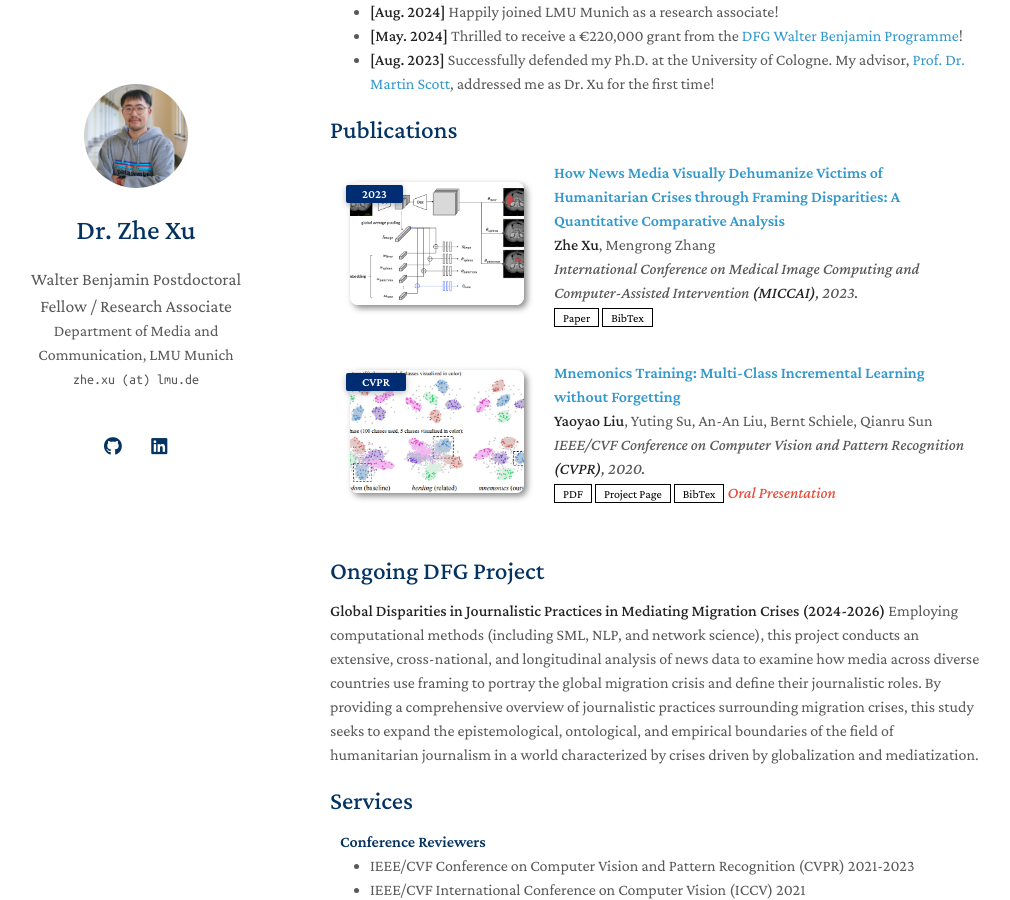
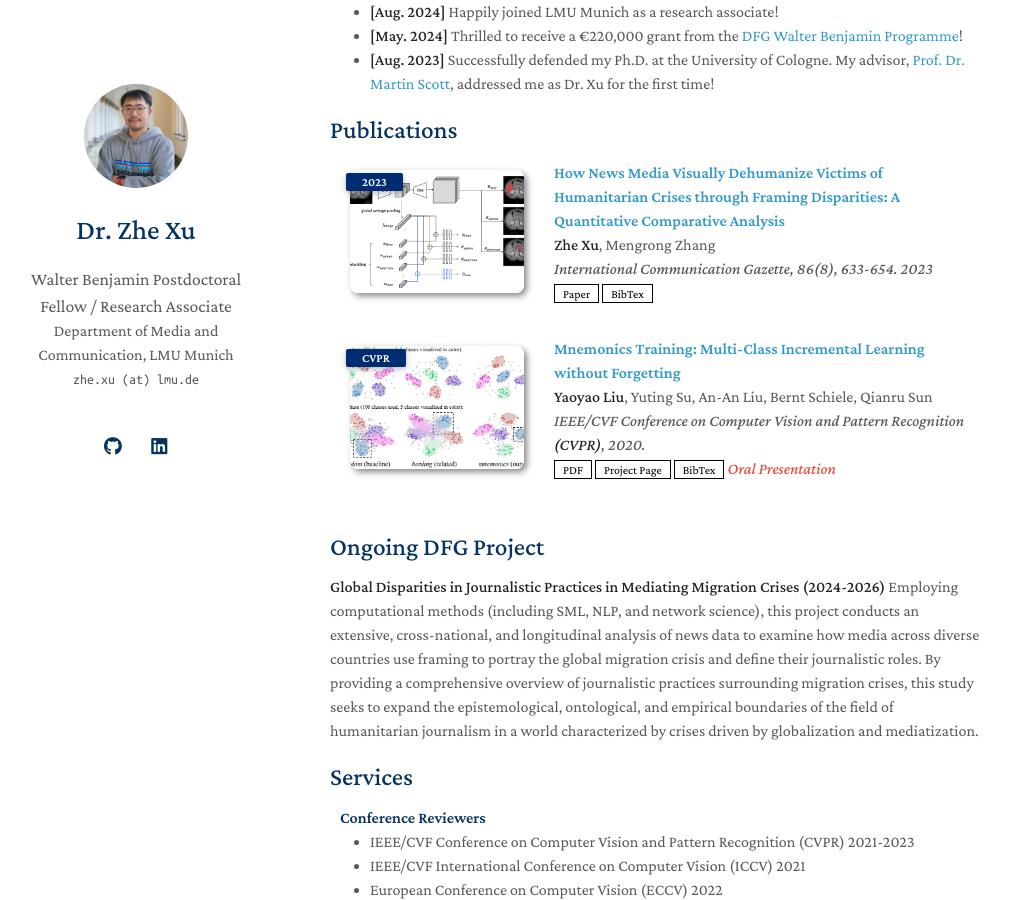
Before and after one commit to zhexuphd/home, a Jekyll site: the page built from index.md, in a window 1280 px wide and 900 px high, scrolled down 1082 px. Shown: the whole window, without its empty margins (140-1150 px from the left). Built offline with Jekyll 4.4.1, drawn with Linux system fonts in a browser that asks for light colours; a style sheet for code colours, icons or effects is not loaded; our own code applies the rules of GitHub Pages for plain Markdown files.

Commit message:
Update publications.yml

```diff
--- a/_data/publications.yml
+++ b/_data/publications.yml
@@ -3,7 +3,7 @@
   - title: "How News Media Visually Dehumanize Victims of Humanitarian Crises through Framing Disparities: A Quantitative Comparative Analysis"
     authors: <strong>Zhe Xu</strong>, Mengrong Zhang
     conference_short: 2023
-    conference: International Conference on Medical Image Computing and Computer-Assisted Intervention <strong>(MICCAI)</strong>, 2023.
+    conference: International Communication Gazette, 86(8), 633-654. 2023
     paper: https://journals.sagepub.com/doi/10.1177/17480485231216583?icid=int.sj-abstract.citing-articles.2
     bibtex: https://scholar.googleusercontent.com/scholar.bib?q=info:H3nSK-UYfV4J:scholar.google.com/&output=citation&scisdr=ClHvMyQAENbUspZitJM:AFWwaeYAAAAAZyFkrJMuG6UHmRbAbr8QpB20zT0&scisig=AFWwaeYAAAAAZyFkrHiwjQbawMn5QbPsX78WZhA&scisf=4&ct=citation&cd=-1&hl=zh-CN
     image: ./assets/img/teaser_example_2.png
```
